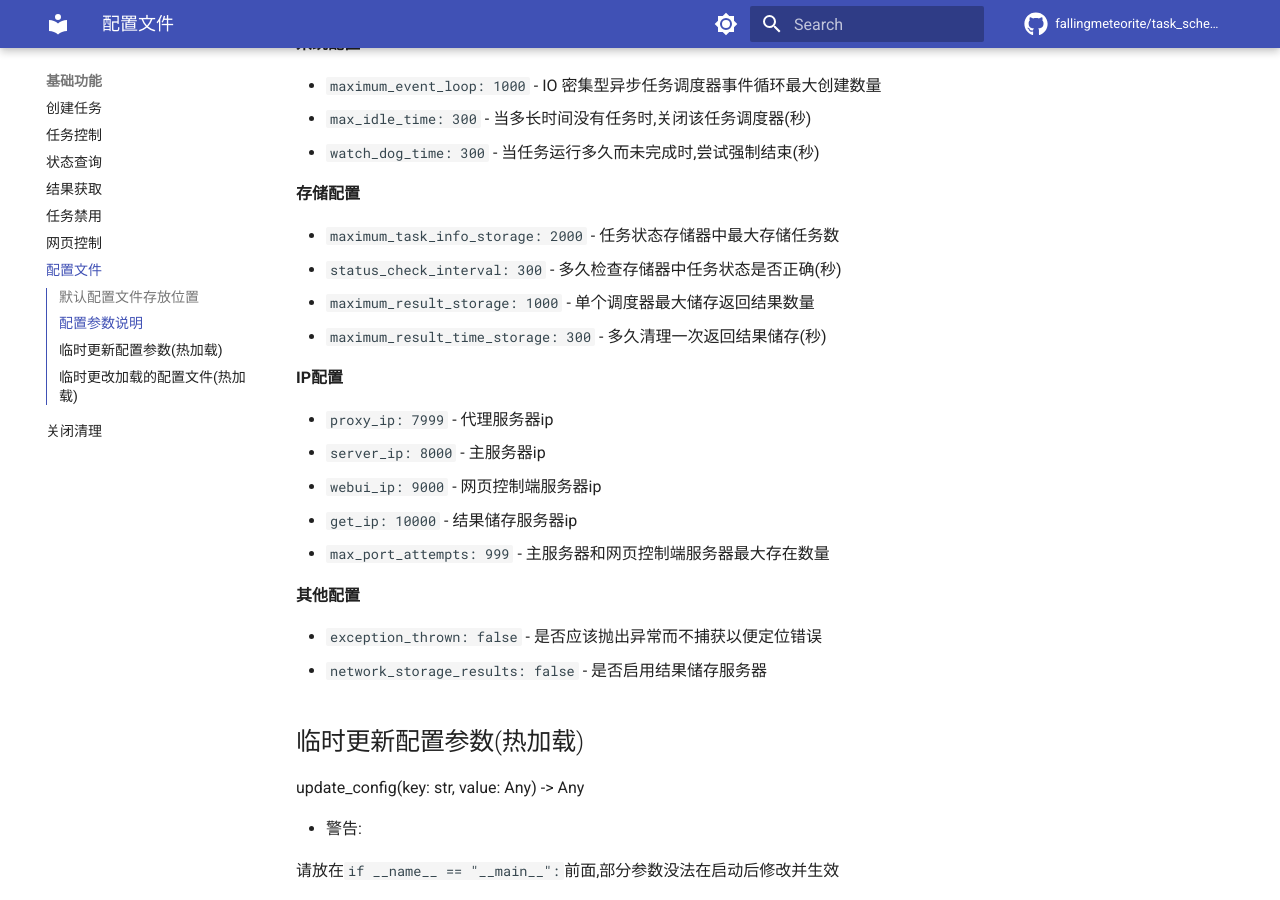
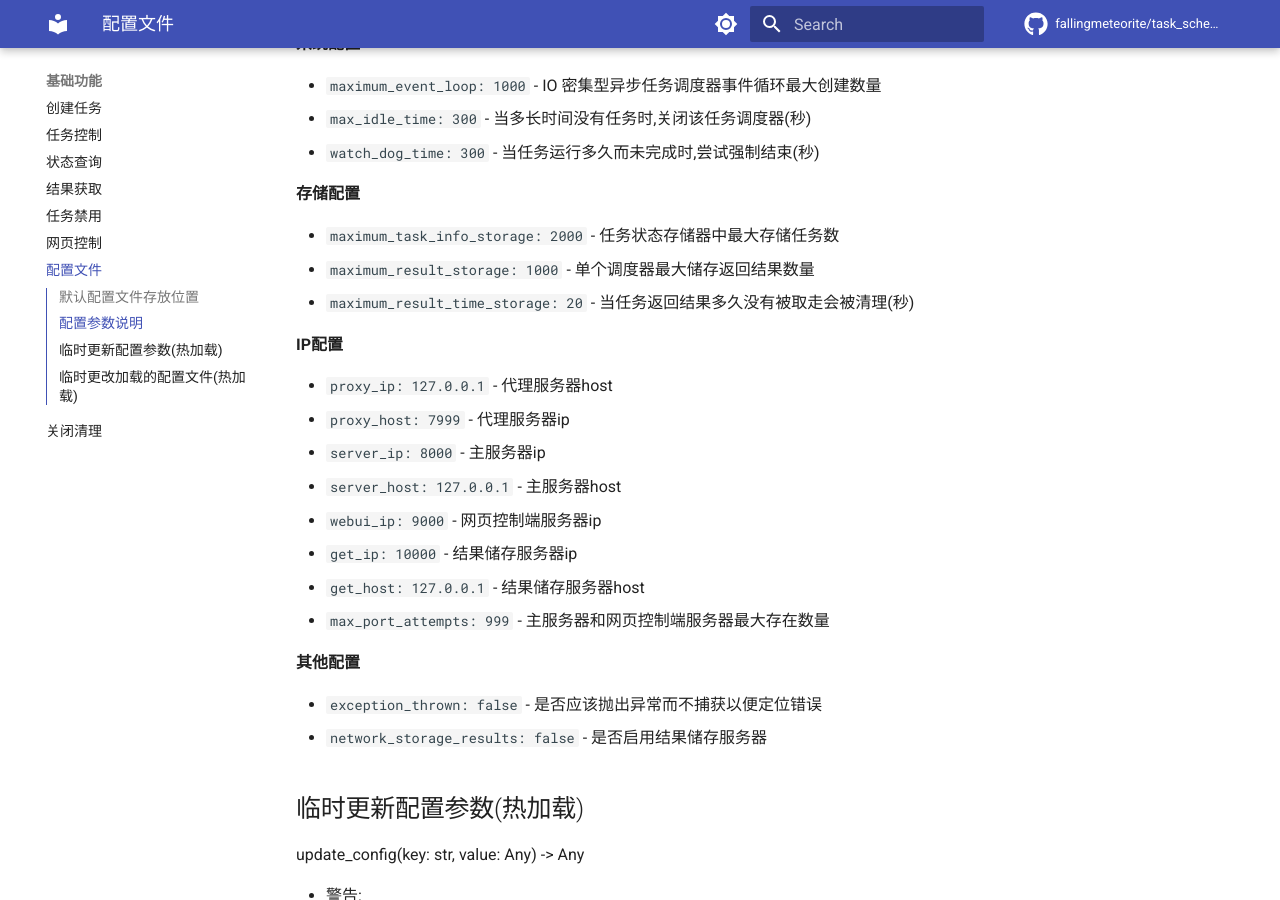
Before and after one commit to fallingmeteorite/task_scheduling, an MkDocs documentation site: the page built from docs/basic/configuration.md, in a window 1280 px wide and 900 px high, scrolled down 665 px. Built offline with MkDocs 1.6.1 and Material for MkDocs 9.7.7, drawn with Linux system fonts in a browser that asks for light colours; comment, search, counter and statistics services are not loaded.

Commit message:
Update configuration.md

```diff
--- a/docs/basic/configuration.md
+++ b/docs/basic/configuration.md
@@ -25,16 +25,18 @@
 **存储配置**
 
 - `maximum_task_info_storage: 2000` - 任务状态存储器中最大存储任务数
-- `status_check_interval: 300` - 多久检查存储器中任务状态是否正确(秒)
 - `maximum_result_storage: 1000` - 单个调度器最大储存返回结果数量
-- `maximum_result_time_storage: 300` - 多久清理一次返回结果储存(秒)
+- `maximum_result_time_storage: 20` - 当任务返回结果多久没有被取走会被清理(秒)
 
 **IP配置**
 
-- `proxy_ip: 7999` - 代理服务器ip
+- `proxy_ip: 127.0.0.1` - 代理服务器host
+- `proxy_host: 7999` - 代理服务器ip
 - `server_ip: 8000` - 主服务器ip
+- `server_host: 127.0.0.1` - 主服务器host
 - `webui_ip: 9000` - 网页控制端服务器ip
 - `get_ip: 10000` - 结果储存服务器ip
+- `get_host: 127.0.0.1` - 结果储存服务器host
 - `max_port_attempts: 999` - 主服务器和网页控制端服务器最大存在数量
 
 **其他配置**
```
